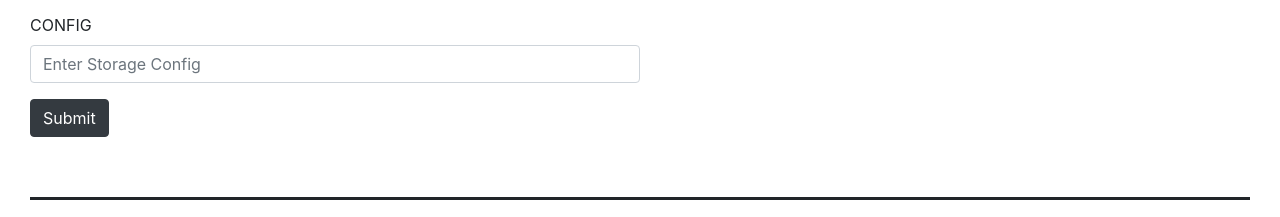
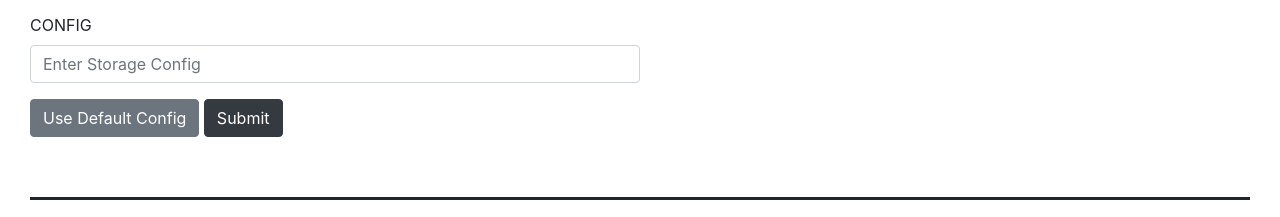
Before and after one commit to nandit123/lighthouse-website, a website: page index.html in a window 1280 px wide. Shown: the part 245-462 px from the top of the page. Drawn offline with nearby package versions, Linux system fonts and the light colour scheme.

Commit message:
added default config button and function

```diff
--- a/index.html
+++ b/index.html
@@ -35,6 +35,7 @@
                 <div class="form-group form-check">
                 </div>
             </form>
+            <button class="btn btn-secondary" onclick="useDefaultConfig()">Use Default Config</button>
             <button class="btn btn-dark" onclick="callContract()" class="btn btn-primary">Submit</button>
             <div style="margin-top: 20px;">
                 <p id="sentCid"></p>
--- a/index.js
+++ b/index.js
@@ -118,3 +118,8 @@ function getStorageInfo() {
         socket.disconnect()
     });
 }
+
+function useDefaultConfig() {
+  document.getElementById("configInput").value = "";
+  document.getElementById("configInput").value = "{hot:{enabled:true,allowUnfreeze:true,ipfs:{addTimeout:900},unfreezeMaxPrice:0},cold:{enabled:true,filecoin:{replicationFactor:1,dealMinDuration:518400,excludedMinersList:[],trustedMinersList:[],countryCodesList:[],renew:{enabled:true,threshold:1},address:f3rpbm3bt4muydk3iq5ainss6phht4bjbe5dq6egrx4rwzqjgwc5eruyloozvf6qjunubo467neaqsvbzyxnna,maxPrice:100000000000,fastRetrieval:true,dealStartOffset:8640,verifiedDeal:true}},repairable:false}";
+}
```
